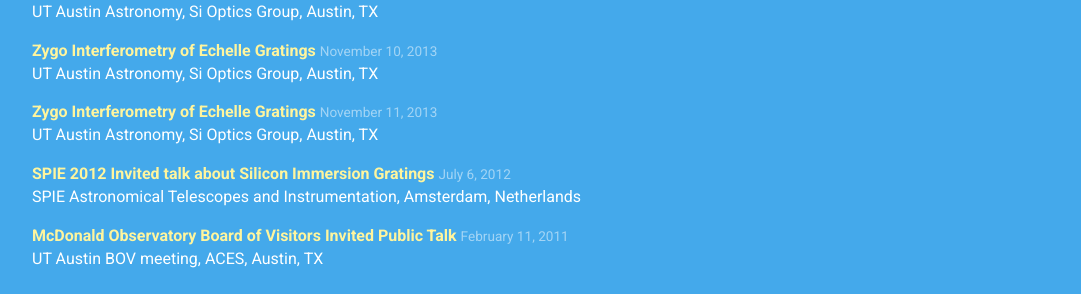
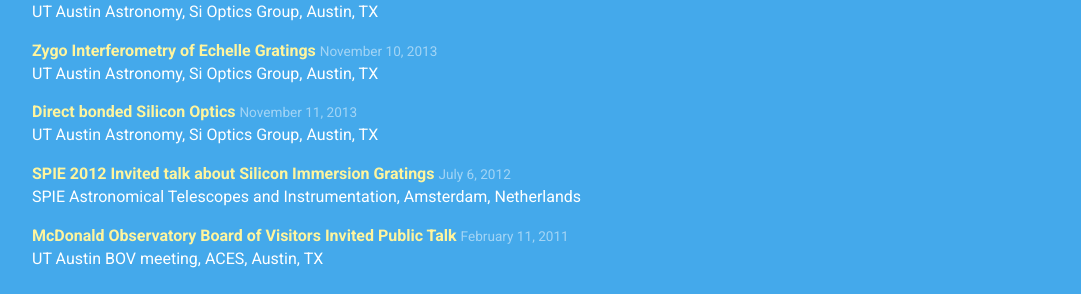
Before and after one commit to gully/gully.github.io, a Jekyll site: the page built from index.html, in a window 1280 px wide and 900 px high, scrolled down 2574 px. Shown: the part 361-655 px from the top of the window, without its empty margins (38-1119 px from the left). Built offline with Jekyll 4.4.1, drawn with Linux system fonts in a browser that asks for light colours; nearby versions of some CDN libraries.

Commit message:
typo in the presentations

```diff
--- a/_data/presentations.yml
+++ b/_data/presentations.yml
@@ -14,7 +14,7 @@
   date: November 10, 2013
   slides_url: https://speakerdeck.com/gully/zygo-interferometry-of-echelle-gratings
 -
-  title: Zygo Interferometry of Echelle Gratings
+  title: Direct bonded Silicon Optics
   location: UT Austin Astronomy, Si Optics Group, Austin, TX
   date: November 11, 2013
   slides_url: https://speakerdeck.com/gully/infrared-transmission-spectroscopy-of-direct-bonded-si-compound-optics
```
